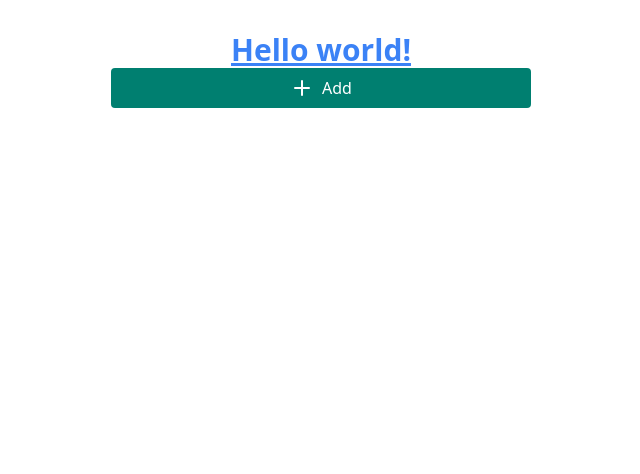
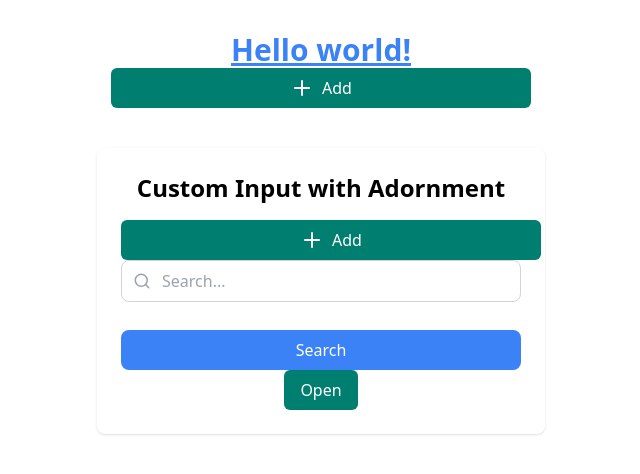
Before and after one commit to sudanbasyal/notes-app, a React (Vite) app: page / in a window 1280 px wide. Shown: the top 474 px of the page, without its empty margins (319-959 px from the left). Built offline with nearby package versions, Linux system fonts and the light colour scheme.

Commit message:
feat: custom modal and textfields

```diff
--- a/package.json
+++ b/package.json
@@ -10,10 +10,12 @@
   },
   "dependencies": {
     "clsx": "^2.1.1",
+    "formik": "^2.4.6",
     "lucide-react": "^0.537.0",
     "react": "^18.2.0",
     "react-dom": "^18.2.0",
-    "tailwind-merge": "^3.3.1"
+    "tailwind-merge": "^3.3.1",
+    "yup": "^1.7.0"
   },
   "devDependencies": {
     "@types/react": "^18.0.28",
--- a/src/App.tsx
+++ b/src/App.tsx
@@ -1,12 +1,18 @@
+import { Form, Formik } from "formik";
 import { useState } from "react";
-import reactLogo from "./assets/react.svg";
-import viteLogo from "/vite.svg";
+import * as Yup from "yup";
 import "./App.css";
 import Button from "./components/ui/Button";
-import { PlusIcon } from "lucide-react";
 
+import { PlusIcon, Search } from "lucide-react";
+import TextField from "./components/ui/TextField";
+import Modal from "./components/ui/Modal";
+
+const validationSchema = Yup.object({
+  search: Yup.string().required("Search is required"),
+});
 function App() {
-  const [count, setCount] = useState(0);
+  const [openModal, setOpenModal] = useState(false);
 
   return (
     <div className="App">
@@ -19,6 +25,54 @@ function App() {
         onClick={() => {}}
         css="min-w-[420px]"
       />
+      <div className="max-w-md mx-auto mt-10 p-6 bg-white rounded-lg shadow">
+        <h2 className="text-2xl font-bold mb-4">Custom Input with Adornment</h2>
+
+        <Formik
+          initialValues={{ search: "" }}
+          validationSchema={validationSchema}
+          onSubmit={(values) => console.log(values)}
+        >
+          <Form>
+            <Button
+              icon={<PlusIcon />}
+              text="add"
+              onClick={() => {}}
+              css="min-w-[420px]"
+            />
+            <TextField
+              name="search"
+              placeholder="Search..."
+              // variant="ghost"
+              // endAdornment={<Search size={18} />}
+              startAdornment={<Search size={18} />}
+            />
+
+            <button
+              type="submit"
+              className="w-full bg-blue-500 text-white py-2 rounded-lg mt-3 hover:bg-blue-600"
+            >
+              Search
+            </button>
+          </Form>
+        </Formik>
+
+        <Button
+          text="open"
+          onClick={() => {
+            setOpenModal(true);
+          }}
+        />
+        <Modal
+          isModalOpen={openModal}
+          onClose={() => setOpenModal(false)}
+          css="min-w-[500px]"
+        >
+          <h2 className="text-2xl font-bold mb-4 text-start">Modal Title</h2>
+          <p className="mb-4">This is the modal content.</p>
+          <Button text="Close" onClick={() => setOpenModal(false)} />
+        </Modal>
+      </div>
     </div>
   );
 }
--- a/src/components/ui/Button.tsx
+++ b/src/components/ui/Button.tsx
@@ -2,7 +2,7 @@ import React from "react";
 import { cn } from "../../lib/utils";
 
 type Props = {
-  icon: React.ReactNode;
+  icon?: React.ReactNode;
   text: string;
   onClick?: () => void;
   css?: string;
@@ -13,12 +13,18 @@ const Button = ({ icon, text, onClick, css }: Props) => {
     <button
       onClick={onClick}
       className={cn(
-        "inline-flex justify-center items-center gap-2 px-4 py-2 bg-primary text-white rounded hover:bg-primary/80 transition-colors duration-200",
+        "inline-flex justify-center items-center gap-2 px-4 py-2 bg-primary text-white rounded-md hover:bg-primary/80 transition-colors duration-200",
         css
       )}
     >
       {icon}
-      <span className="hidden sm:inline capitalize">{text}</span>
+      <span
+        className={cn("capitalize", {
+          "hidden sm:inline": icon,
+        })}
+      >
+        {text}
+      </span>
     </button>
   );
 };
--- /dev/null
+++ b/src/components/ui/Modal.tsx
@@ -0,0 +1,37 @@
+import { XIcon } from "lucide-react";
+import React from "react";
+import { cn } from "../../lib/utils";
+
+type Props = {
+  isModalOpen: boolean;
+  onClose: () => void;
+  children: React.ReactNode;
+  css?: string;
+};
+
+const Modal = ({ isModalOpen, onClose, children, css }: Props) => {
+  if (!isModalOpen) return null;
+  return (
+    <section className="fixed inset-0 z-50 flex items-center justify-center bg-black/50">
+      <article className="relative">
+        <main
+          id="modal-content"
+          className={cn(
+            "p-3 pt-4 border border-white max-w-[500px] bg-white rounded-2xl relative",
+            css
+          )}
+        >
+          {children}
+          <div
+            id="exit-icon"
+            className="cursor-pointer absolute top-4 right-4 hover:bg-primary/5 rounded"
+          >
+            <XIcon onClick={onClose} size="16px" />
+          </div>
+        </main>
+      </article>
+    </section>
+  );
+};
+
+export default Modal;
--- /dev/null
+++ b/src/components/ui/TextField.tsx
@@ -0,0 +1,100 @@
+import { useField } from "formik";
+import React from "react";
+import { cn } from "../../lib/utils";
+
+interface TextFieldProps {
+  label?: string;
+  name: string;
+  type?: string;
+  placeholder?: string;
+  variant?: "bordered" | "ghost";
+  css?: string;
+  startAdornment?: React.ReactNode;
+  endAdornment?: React.ReactNode;
+}
+
+// Variant styles for better maintainability
+const textFieldVariants = {
+  base: "w-full py-2 rounded-lg outline-none transition-all duration-200 focus:ring-2",
+  variants: {
+    bordered: {
+      default:
+        "border border-gray-300 bg-white focus:ring-primary/40 focus:border-primary/40",
+      error:
+        "border border-red-500 bg-white focus:ring-red-500 focus:border-red-500",
+    },
+    ghost: {
+      default:
+        "bg-transparent border border-transparent focus:border-primary/40 focus:ring-primary/40",
+      error:
+        "bg-transparent border border-transparent focus:border-red-500 focus:ring-red-500",
+    },
+  },
+  padding: {
+    withStartAdornment: "pl-10 pr-3",
+    withEndAdornment: "pr-10 pl-3",
+    both: "px-10",
+    default: "px-3",
+  },
+};
+
+const TextField = ({
+  label,
+  variant = "bordered",
+  startAdornment,
+  endAdornment,
+  ...props
+}: TextFieldProps) => {
+  const [field, meta] = useField(props.name);
+  const hasError = meta.touched && meta.error;
+
+  // Determine padding based on adornments
+  const getPaddingClasses = () => {
+    if (startAdornment && endAdornment) {
+      return textFieldVariants.padding.both;
+    } else if (startAdornment) {
+      return textFieldVariants.padding.withStartAdornment;
+    } else if (endAdornment) {
+      return textFieldVariants.padding.withEndAdornment;
+    }
+    return textFieldVariants.padding.default;
+  };
+
+  return (
+    <div className="mb-4">
+      {label && (
+        <label
+          htmlFor={props.name}
+          className="block mb-1 font-medium text-gray-700"
+        >
+          {label}
+        </label>
+      )}
+      <div className="relative flex items-center">
+        {startAdornment && (
+          <div className="absolute left-3 text-gray-400 z-10">
+            {startAdornment}
+          </div>
+        )}
+        <input
+          {...field}
+          {...props}
+          className={cn(
+            textFieldVariants.base,
+            textFieldVariants.variants[variant][hasError ? "error" : "default"],
+            getPaddingClasses(),
+            props.css
+          )}
+        />
+        {endAdornment && (
+          <div className="absolute right-3 text-gray-400 z-10">
+            {endAdornment}
+          </div>
+        )}
+      </div>
+      {hasError && <p className="text-sm text-red-500 mt-1">{meta.error}</p>}
+    </div>
+  );
+};
+
+export default TextField;
```
Also changed, not shown: 1 other file (tests, documents, lock files or other folders).
